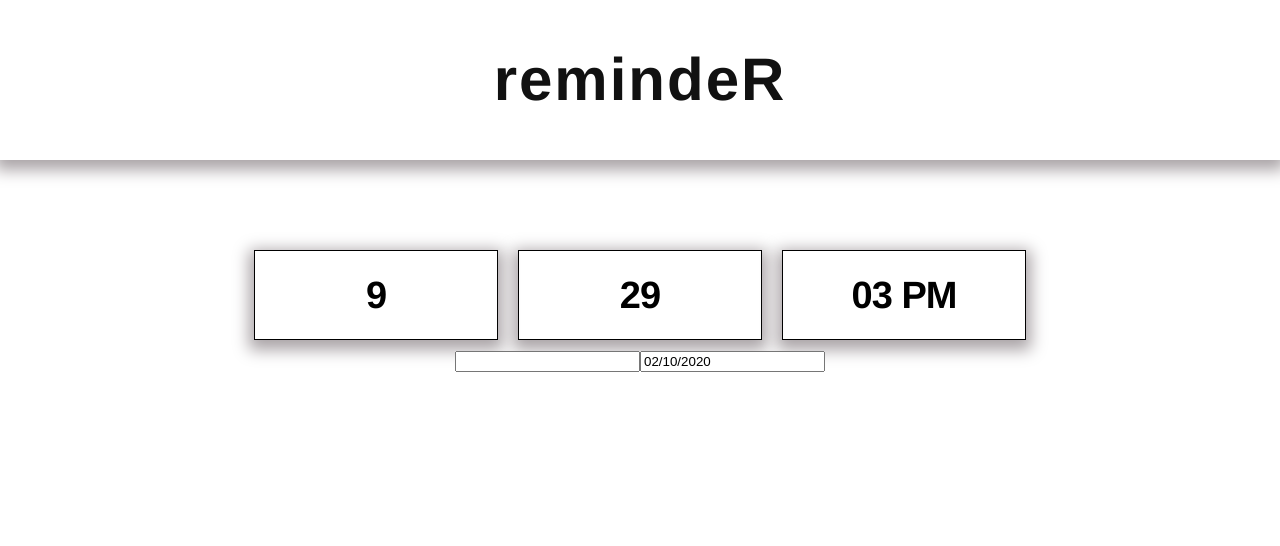
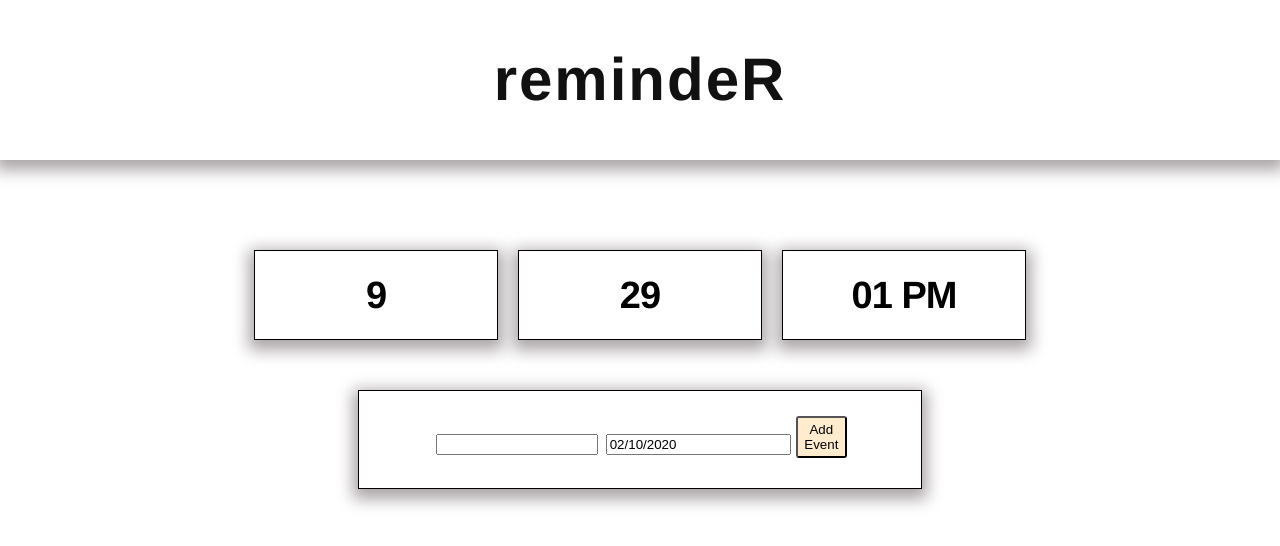
Before and after one commit to dan-pe/remindeR, a React (Create React App) app: page / in a window 1280 px wide. Shown: the top 546 px of the page. Built offline with nearby package versions, Linux system fonts and the light colour scheme.

Commit message:
Introduce Managin Time Cards

```diff
--- a/src/App.js
+++ b/src/App.js
@@ -1,12 +1,54 @@
 import React, { Component } from "react";
 import "./App.css";
 import Header from "./Header/Header";
-import ClockCard from "./ClockCard/ClockCard";
+import Clock from "./Clock/Clock";
 import EventInput from "./EventInput/EventInput";
+import TimeCard from "./TimeCard/TimeCard";
 
 class App extends Component {
+  timeCardsName = "timeCards";
+
   state = {
-    timeCards: localStorage.getItem("timeCards")
+    timeCards: JSON.parse(localStorage.getItem(this.timeCardsName))
+  };
+
+  constructor(props) {
+    super(props);
+    console.log(JSON.parse(localStorage.getItem(this.timeCardsName)));
+  }
+
+  eventSubmittedCallback = eventArgs => {
+    let storedTimeCards = JSON.parse(localStorage.getItem(this.timeCardsName));
+    let timeCard = eventArgs;
+
+    if (!storedTimeCards) {
+      storedTimeCards = [
+        {
+          name: timeCard.eventName,
+          time: timeCard.startDate.toLocaleTimeString()
+        }
+      ];
+    } else {
+      storedTimeCards.push({
+        name: timeCard.eventName,
+        time: timeCard.startDate.toLocaleTimeString()
+      });
+    }
+
+    localStorage.setItem(this.timeCardsName, JSON.stringify(storedTimeCards));
+
+    this.setState({
+      timeCards: storedTimeCards
+    });
+  };
+
+  deleteCardCallback = index => {
+    let storedTimeCards = [...this.state.timeCards];
+    storedTimeCards.splice(index, 1);
+    localStorage.setItem(this.timeCardsName, JSON.stringify(storedTimeCards));
+    this.setState({
+      timeCards: storedTimeCards
+    });
   };
 
   render() {
@@ -16,7 +58,13 @@ class App extends Component {
       timeCardsNew = (
         <div>
           {this.state.timeCards.map((card, index) => {
-            return <p>Time card!: {card}</p>;
+            return (
+              <TimeCard
+                value={card}
+                key={index}
+                click={() => this.deleteCardCallback(index)}
+              />
+            );
           })}
         </div>
       );
@@ -25,8 +73,8 @@ class App extends Component {
     return (
       <div className="App">
         <Header />
-        <ClockCard />
-        <EventInput />
+        <Clock />
+        <EventInput click={this.eventSubmittedCallback} />
         {timeCardsNew}
       </div>
     );
--- a/src/ClockCard/ClockCard.css
+++ b/src/Clock/Clock.css
@@ -1,4 +1,4 @@
-.clockCard {
+.clock {
   display: inline-block;
   margin: 10px 10px;
   border-style: solid;
@@ -13,6 +13,6 @@
   line-height: 1;
 }
 
-.clockCardContainter {
+.clockContainter {
   padding-top: 80px;
 }
--- a/src/ClockCard/ClockCard.js
+++ b/src/Clock/Clock.js
@@ -1,7 +1,7 @@
 import React, { Component } from "react";
-import "./ClockCard.css";
+import "./Clock.css";
 
-class ClockCard extends Component {
+class Clock extends Component {
   constructor(props) {
     super(props);
     this.state = {
@@ -32,10 +32,10 @@ class ClockCard extends Component {
     }
 
     return (
-      <div className="clockCardContainter">
-        <p className="clockCard">{timePieces[0]}</p>
-        <p className="clockCard">{timePieces[1]}</p>
-        <p className="clockCard" style={secondsStyle}>
+      <div className="clockContainter">
+        <p className="clock">{timePieces[0]}</p>
+        <p className="clock">{timePieces[1]}</p>
+        <p className="clock" style={secondsStyle}>
           {timePieces[2]}
         </p>
       </div>
@@ -43,4 +43,4 @@ class ClockCard extends Component {
   }
 }
 
-export default ClockCard;
+export default Clock;
--- a/src/EventInput/EventInput.css
+++ b/src/EventInput/EventInput.css
@@ -1,8 +1,10 @@
-.eventInputContainer {
+.eventInputContainter {
+  display: inline-block;
   border-style: solid;
   border-width: 1px;
   padding: 25px 25px;
-  width: 15%;
+  width: 40%;
+  margin: 40px;
   box-shadow: 0px 5px 15px 5px #aaa4a7;
   font-family: "Helvetica Neue", sans-serif;
   font-size: 38px;
@@ -10,3 +12,21 @@
   letter-spacing: -1px;
   line-height: 1;
 }
+
+.eventInput {
+  margin: 8px;
+  font-family: "Helvetica Neue", sans-serif;
+  width: 30%;
+}
+
+button {
+  background: #ffebcd;
+  width: 10%;
+  padding: 4px 0;
+  margin: 0px 5px 0px 5px;
+  border-radius: 3px;
+}
+
+button:hover {
+  cursor: pointer;
+}
--- a/src/EventInput/EventInput.js
+++ b/src/EventInput/EventInput.js
@@ -6,8 +6,13 @@ import "react-datepicker/dist/react-datepicker.css";
 
 class EventInput extends Component {
   state = {
-    startDate: new Date()
+    startDate: new Date(),
+    eventName: ""
   };
+
+  constructor(props) {
+    super(props);
+  }
 
   handleChangeDate = date => {
     this.setState({
@@ -15,14 +20,25 @@ class EventInput extends Component {
     });
   };
 
-  render() {
+  handleEventNameChange = event => {
+    this.setState({
+      eventName: event.target.value
+    });
+  };
+
+  render(props) {
     return (
       <div className="eventInputContainter">
-        <input type="text" />
+        <input
+          className="eventInput"
+          type="text"
+          onChange={this.handleEventNameChange}
+        />
         <DatePicker
           selected={this.state.startDate}
           onChange={this.state.handleChangeDate}
         />
+        <button onClick={() => this.props.click(this.state)}>Add Event</button>
       </div>
     );
   }
--- /dev/null
+++ b/src/TimeCard/TimeCard.css
@@ -0,0 +1,13 @@
+.classNameContainer {
+  display: inline-block;
+  padding: 20px 20px;
+  margin: 40px 20px;
+  border-style: solid;
+  border-width: 1px;
+  padding: 10px 25px;
+  box-shadow: 0px 5px 5px 0px #aaa4a7;
+  font-family: "Helvetica Neue", sans-serif;
+  font-size: 16px;
+  letter-spacing: -1px;
+  line-height: 1;
+}
--- /dev/null
+++ b/src/TimeCard/TimeCard.js
@@ -0,0 +1,24 @@
+import React, { Component } from "react";
+import "./TimeCard.css";
+
+class TimeCard extends Component {
+  constructor(props) {
+    super(props);
+  }
+
+  render(props) {
+    let cardValue = this.props.value;
+
+    return (
+      <div className="classNameContainer">
+        <p>Name: {cardValue.name}</p>
+        <p>Time: {cardValue.time}</p>
+        <p onClick={this.props.click} style={{ color: "red" }}>
+          Delete
+        </p>
+      </div>
+    );
+  }
+}
+
+export default TimeCard;
```
